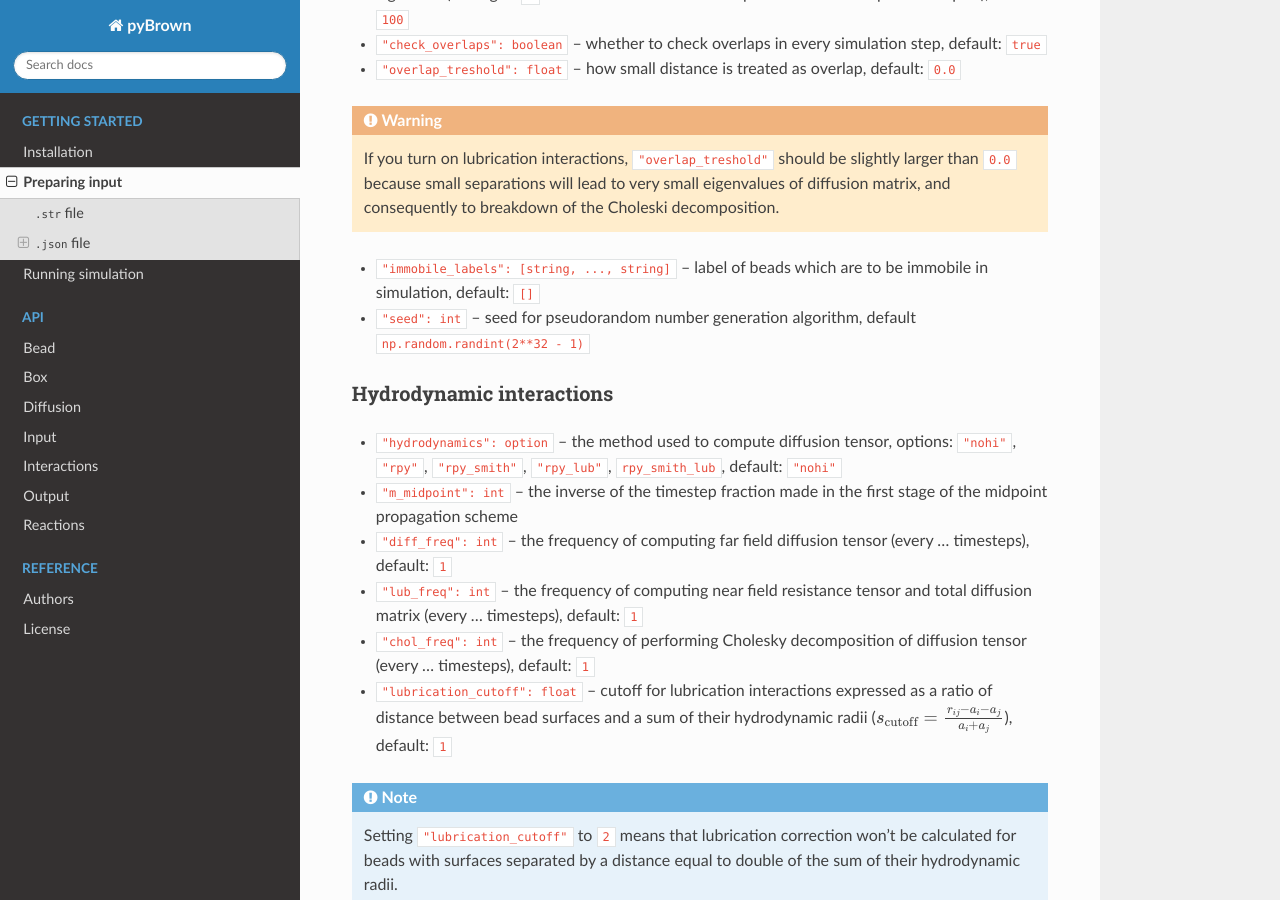
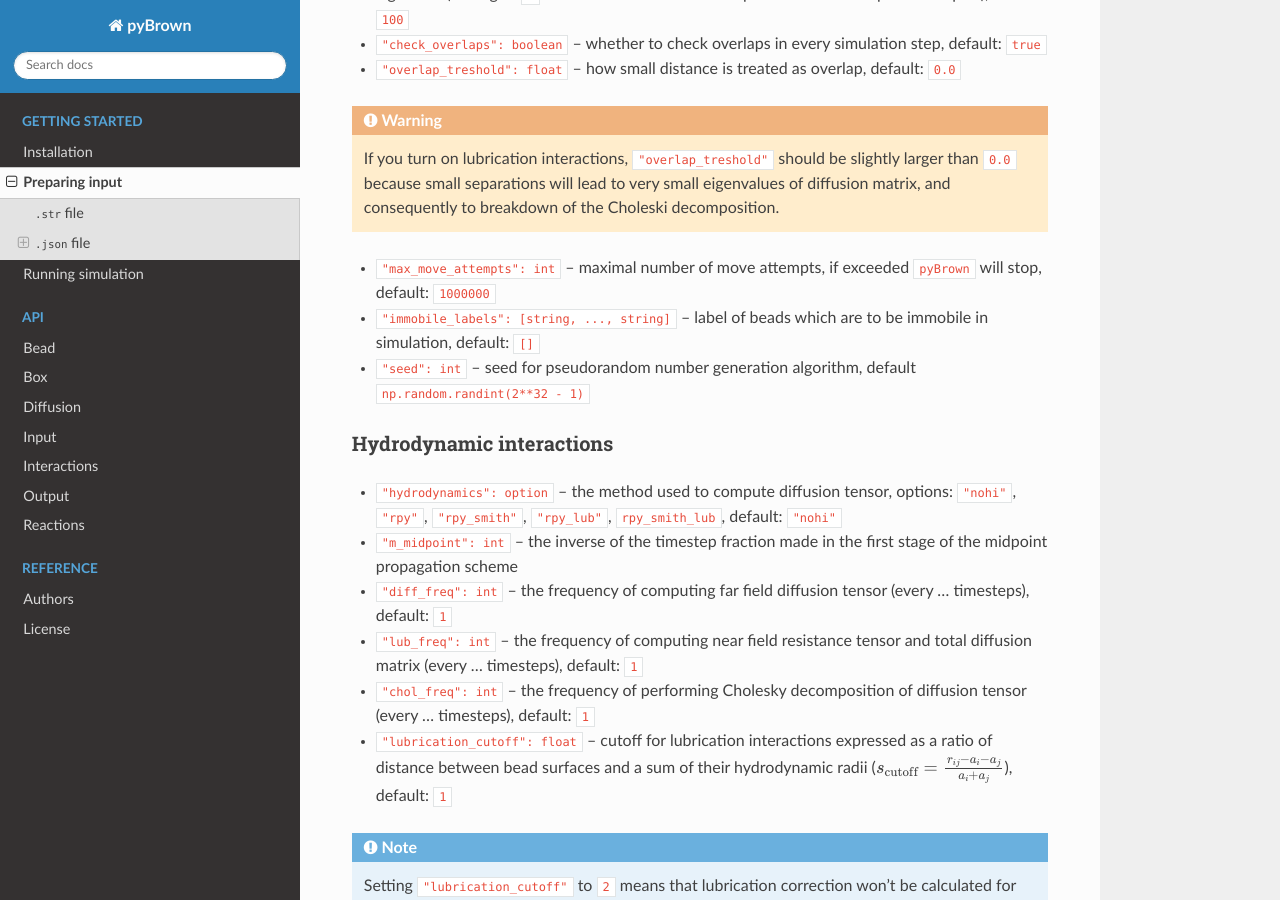
Before and after one commit to tskora/pyBrown, a Sphinx documentation site: the page built from docs/source/getting_started/preparing_input.rst, in a window 1280 px wide and 900 px high, scrolled down 3612 px. Built offline with Sphinx 7.4.7 and the Read the Docs theme 2.0.0, drawn with Linux system fonts in a browser that asks for light colours.

Commit message:
documentation updated

```diff
--- a/docs/source/getting_started/preparing_input.rst
+++ b/docs/source/getting_started/preparing_input.rst
@@ -121,6 +121,7 @@ Propagation
 
     If you turn on lubrication interactions, ``"overlap_treshold"`` should be slightly larger than ``0.0`` because small separations will lead to very small eigenvalues of diffusion matrix, and consequently to breakdown of the Choleski decomposition.
 
+- ``"max_move_attempts": int`` -- maximal number of move attempts, if exceeded ``pyBrown`` will stop, default: ``1000000``
 - ``"immobile_labels": [string, ..., string]`` -- label of beads which are to be immobile in simulation, default: ``[]``
 - ``"seed": int`` -- seed for pseudorandom number generation algorithm, default ``np.random.randint(2**32 - 1)``
 
```
